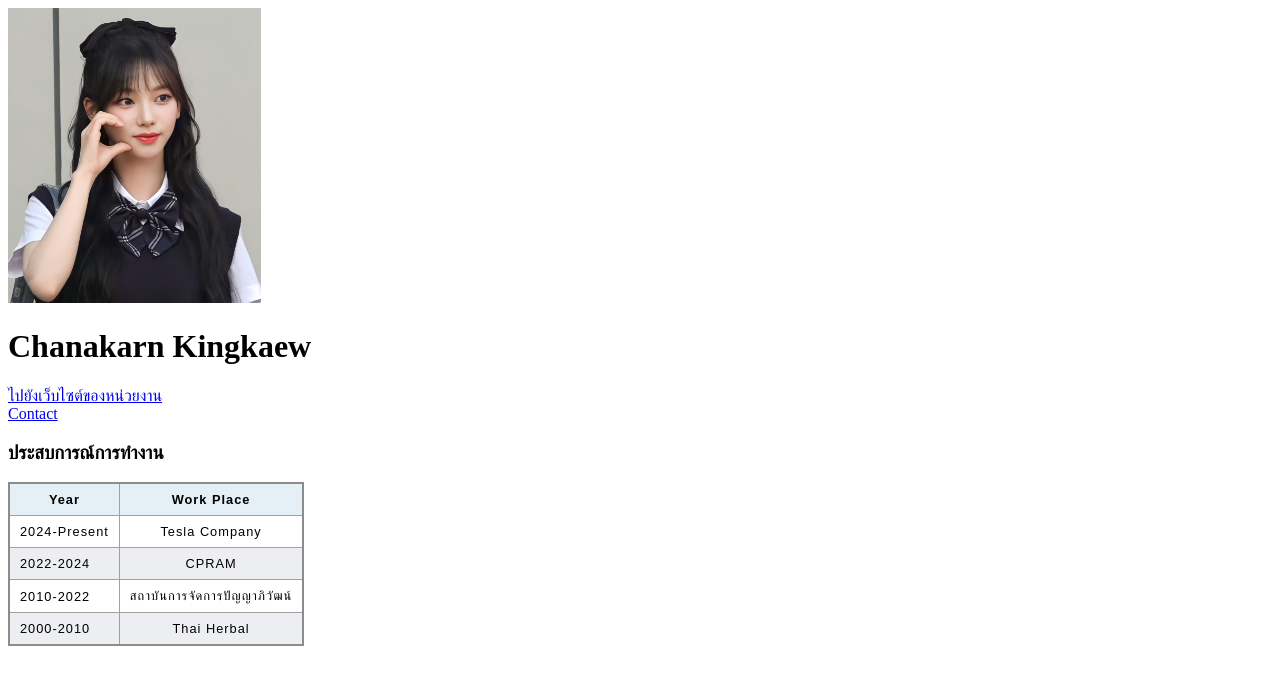
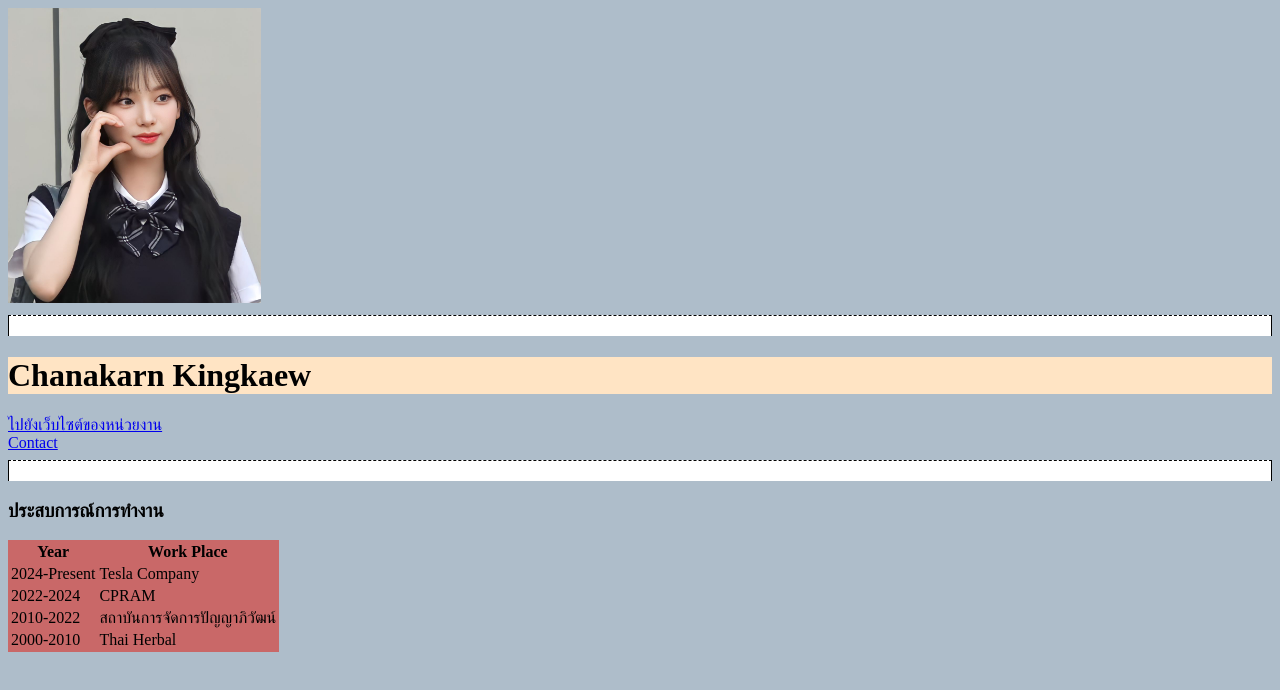
Before and after one commit to oakabc/mypage2024, a plain HTML site: page index.html in a window 1280 px wide. Drawn offline with Linux system fonts and the light colour scheme.

Commit message:
ตกแต่งสีให้สวยงาม โดยใช้ CSS

```diff
--- a/index.html
+++ b/index.html
@@ -4,14 +4,28 @@
     <meta charset="UTF-8">
     <meta name="viewport" content="width=device-width, initial-scale=1.0">
     <title>อ.โอ๊ค</title>
-    <link rel="stylesheet" href="styles.css">
+    <!-- <link rel="stylesheet" href="styles.css"> -->
+    <style>
+        body {
+	        background-color: #AEBDCA;
+	    }
+
+        hr {
+	        background-color:white;
+	    }
+
+    </style>
+
 </head>
-<body>
+<body >
     <img src="profile.jpg" alt="" style="width: 20%; height: auto;">
-    <h1>Chanakarn Kingkaew</h1>
+    <hr style="border-style: dashed double none; height: 20px;">
+    <h1 style = "background-color: bisque;">Chanakarn Kingkaew</h1>
     <a href = "https://www.pim.ac.th/"> ไปยังเว็บไซต์ของหน่วยงาน </a>
     <br>
     <a href = "contact.html">Contact</a>
+
+    <hr style="border-style: dashed double none; height: 20px;">
 
     <h3>ประสบการณ์การทำงาน</h3>
    <!-- <ul>
@@ -22,7 +36,7 @@
     </ul> -->
 
     <!-- ทำให้ list นำเสนอออกมาเป็น table -->
-    <table>
+    <table style = "background-color: rgb(201, 104, 104);">
         <thead>
             <tr>
                 <th>
```
